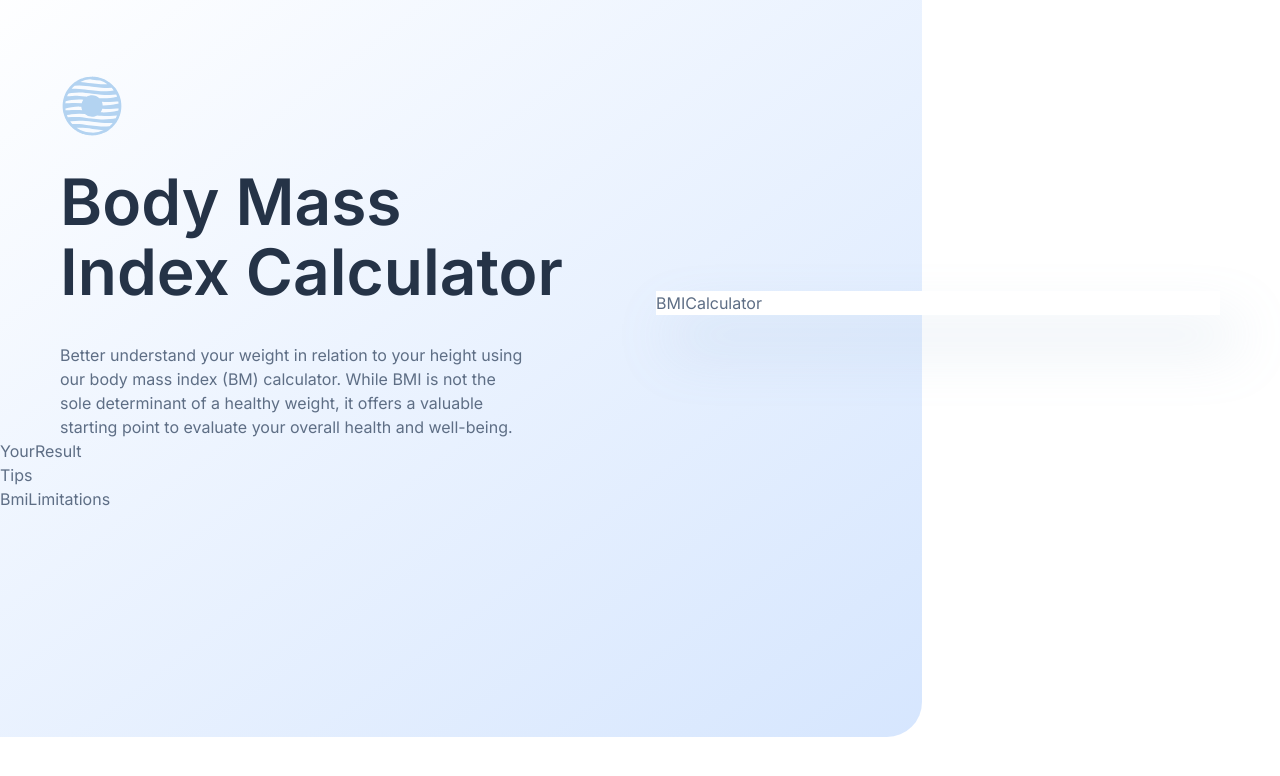
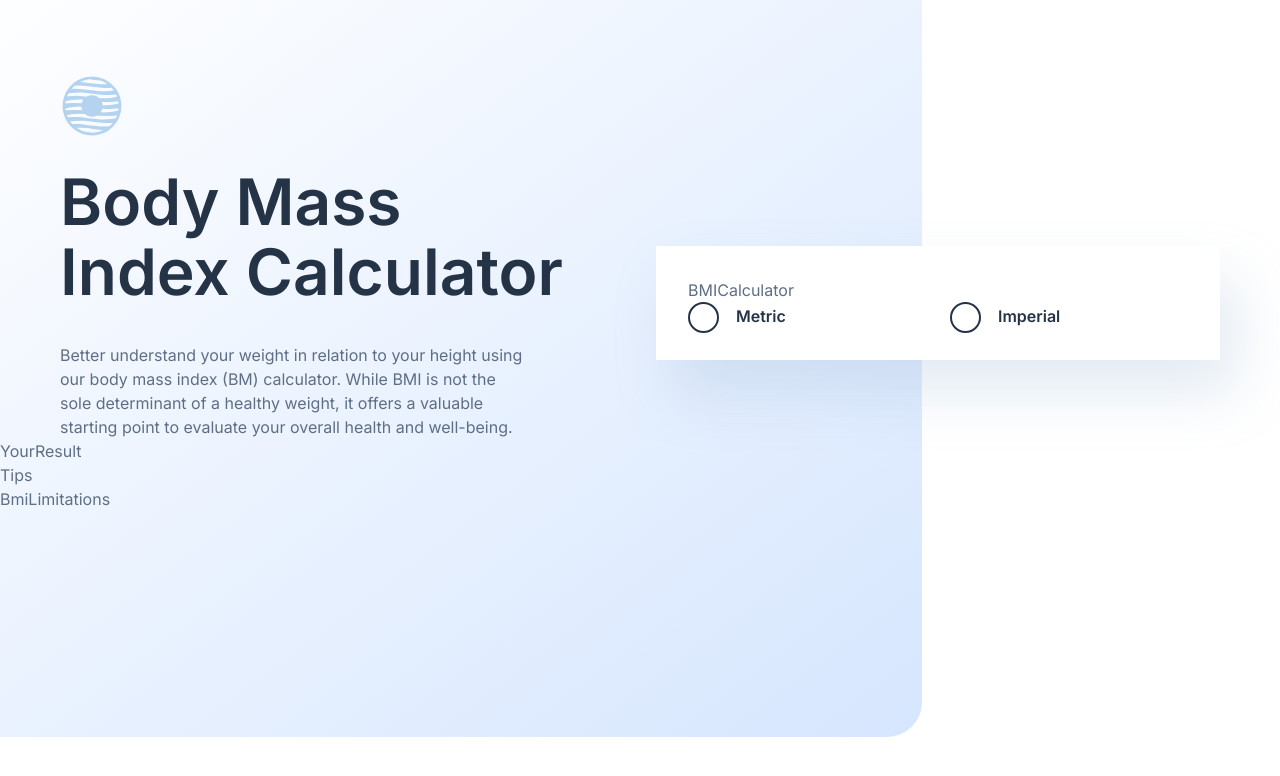
Before and after one commit to tsertic/frontend_mentor_challenges, a Next.js app in the folder bmi_calculator/: page / in a window 1280 px wide. Shown: the top 776 px of the page. Built offline with nearby package versions, Linux system fonts and the light colour scheme.

Commit message:
bmi_calculator:created radio button

```diff
--- /dev/null
+++ b/bmi_calculator/app/_components/UI/RadioButton.tsx
@@ -0,0 +1,33 @@
+import React from "react";
+interface IRadioButton {
+  htmlFor: string;
+  name: string;
+  value: string;
+  text: string;
+}
+export const RadioButton: React.FC<IRadioButton> = ({
+  htmlFor,
+  name,
+  value,
+  text,
+}) => {
+  return (
+    <label
+      className="w-full align-middle relative pl-[48px] py-[4px] cursor-pointer "
+      htmlFor={htmlFor}
+    >
+      <input
+        type="radio"
+        name={name}
+        id={htmlFor}
+        value={value}
+        className="peer hidden"
+      />
+
+      <span className="h-[31px] w-[31px] rounded-[50%]  border-2 border-gunmetal block absolute left-0 top-[0px]  after:h-[8px] after:w-[8px]  after:bg-gunmetal/40 after:block after:content-[''] after:absolute after:left-[50%] after:top-[50%] after:-translate-x-1/2 after:-translate-y-1/2 after:rounded-[50%] after:scale-0 after:duration-500 transition-all peer-checked:bg-blue/[15%] peer-checked:border-transparent hover:border-blue "></span>
+      <span className="h-[15px] w-[15px] rounded-[50%]  bg-blue block absolute left-[8px] top-[7px] scale-0 peer-checked:scale-100 duration-300"></span>
+
+      <span className=" capitalize  text-bodyM_bold text-gunmetal">{text}</span>
+    </label>
+  );
+};
--- /dev/null
+++ b/bmi_calculator/app/_components/UI/TextInputNumerical.tsx
@@ -0,0 +1,5 @@
+import React from "react";
+
+export const NumberInput = () => {
+  return <div>NumberInput</div>;
+};
--- a/bmi_calculator/app/_components/main/BMICalculator/BMICalculator.tsx
+++ b/bmi_calculator/app/_components/main/BMICalculator/BMICalculator.tsx
@@ -1,5 +1,30 @@
 import React from "react";
+import { RadioButton } from "../../UI/RadioButton";
 
 export const BMICalculator = () => {
-  return <div className="w-full bg-white box-shadow ">BMICalculator</div>;
+  return (
+    <div className="w-full bg-white box-shadow  felx flex-col gap-[24px] md:gap-[32px] max-w-[564px] p-[24px] md:p-[32px]">
+      BMICalculator
+      <form>
+        <div className="flex w-full items-center gap-[24px]">
+          <div className="flex-1">
+            <RadioButton
+              value="metric"
+              name="si_system"
+              htmlFor="metric"
+              text="metric"
+            />
+          </div>
+          <div className="flex-1">
+            <RadioButton
+              value="imperial"
+              name="si_system"
+              htmlFor="imperial"
+              text="imperial"
+            />
+          </div>
+        </div>
+      </form>
+    </div>
+  );
 };
```
Also changed, not shown: bmi_calculator/app/_components/main/BMICalculator/BMIResult.tsx (added).
